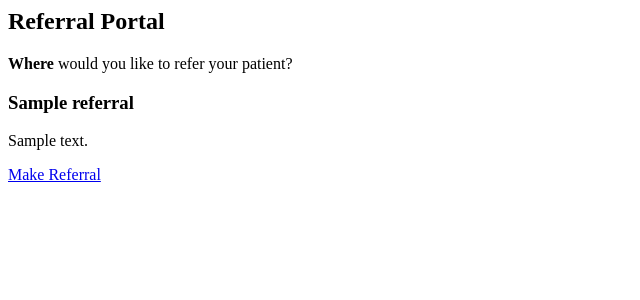
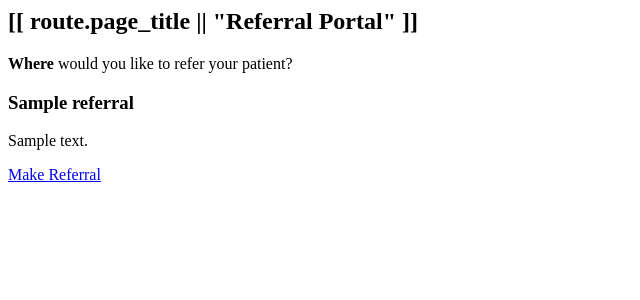
Before and after one commit to openhealthcare/opal-referral, a Django app: template referral/templates/referral/list.html in a window 1280 px wide. Shown: the top 300 px of the page, without its empty margins (0-640 px from the left). Run offline with Django 3.2, Linux system fonts and the light colour scheme; the template is opened without the code that fills it: most values are stand-ins (such as "Sample title", 1, 10 or a date in 2020).

Commit message:
Add a page_title property to the referral route base class.
This allows us to overwrite the title in the page banner for occasions
on which "Referral Portal is misleading".

```diff
--- a/referral/routes.py
+++ b/referral/routes.py
@@ -32,6 +32,7 @@
     target_teams = []
     target_category = None
     success_link = None
+    page_title = None
     verb = 'Refer'
     progressive_verb = 'Referring'
     past_verb = 'Referred'
@@ -73,7 +74,8 @@
             success_link=klass.success_link,
             verb=klass.verb,
             progressive_verb=klass.progressive_verb,
-            past_verb=klass.past_verb
+            past_verb=klass.past_verb,
+            page_title=klass.page_title
         )
 
     def post_create(self, episode, user):
--- a/referral/templates/referral/base.html
+++ b/referral/templates/referral/base.html
@@ -3,7 +3,7 @@
     <div class="panel-heading">
       <h2>
         <i class="fa fa-mail-forward"></i>
-        Referral Portal
+        [[ route.page_title || "Referral Portal" ]]
       </h2>
     </div>
 
```
Also changed, not shown: referral/tests/test_api.py (+7 -5 lines), referral/tests/test_referral_routes.py (+1 -0 lines), README.md.
